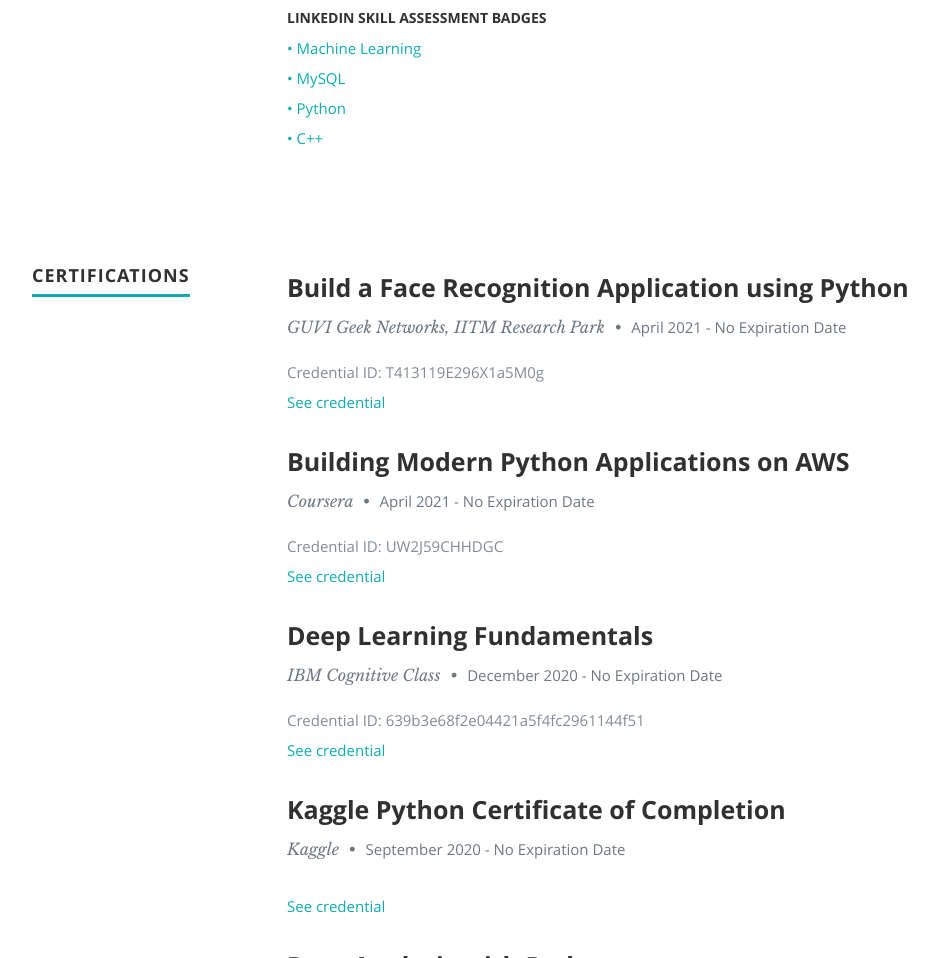
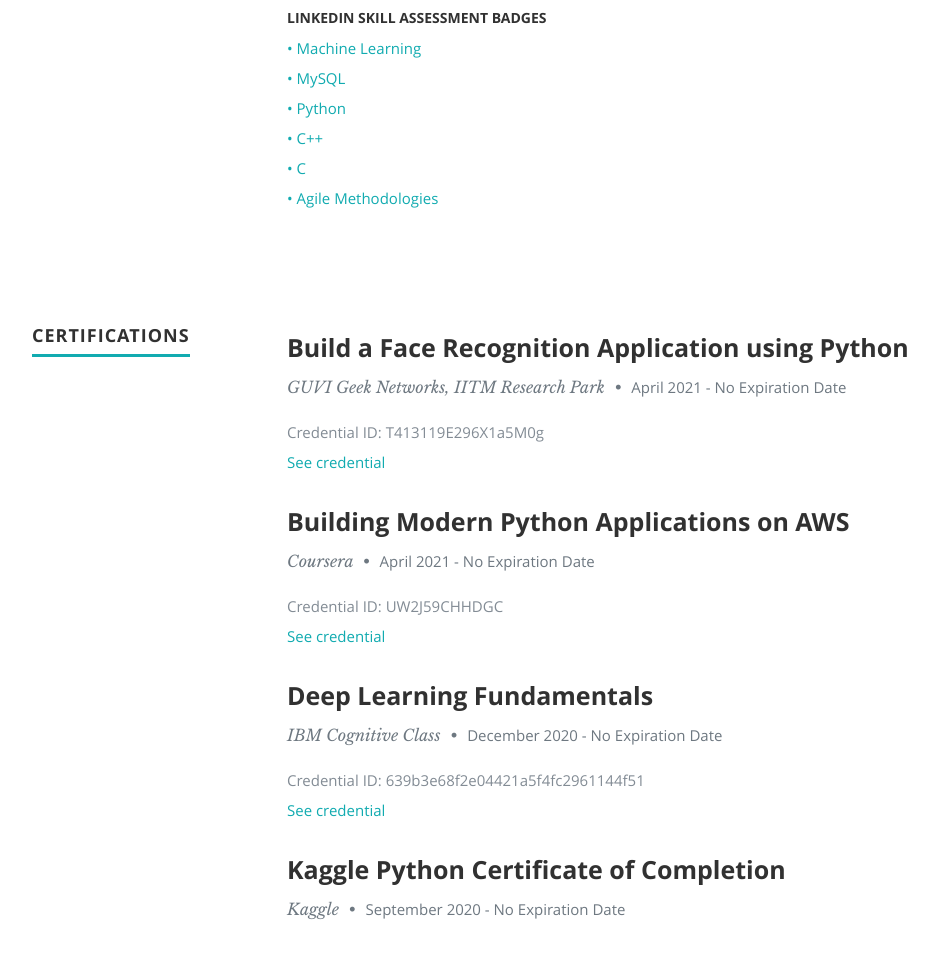
Before and after one commit to learner-subodh/learner-subodh.github.io, a plain HTML site: page index.html in a window 1280 px wide. Shown: the part 4393-5351 px from the top of the page, without its empty margins (118-1056 px from the left). Drawn offline with nearby package versions, Linux system fonts and the light colour scheme.

Commit message:
Update index.html

```diff
--- a/index.html
+++ b/index.html
@@ -296,6 +296,8 @@
                         <a href="https://www.linkedin.com/in/subodh-lonkar-47662819b/detail/assessments/MySQL/report/"><span>&bull;</span> MySQL</a><br>
                         <a href="https://www.linkedin.com/in/subodh-lonkar-47662819b/detail/assessments/Python%20(Programming%20Language)/report/"><span>&bull;</span> Python</a><br>
 			<a href="https://www.linkedin.com/in/subodh-lonkar-47662819b/detail/assessments/C++/report/"><span>&bull;</span> C++</a><br>
+			<a href="https://www.linkedin.com/in/subodh-lonkar-47662819b/detail/assessments/C%20(Programming%20Language)/report/"><span>&bull;</span> C</a><br>
+			<a href="https://www.linkedin.com/in/subodh-lonkar-47662819b/detail/assessments/Agile%20Methodologies/report/"><span>&bull;</span> Agile Methodologies</a><br>
                      </p>
 
                   </div>
```
